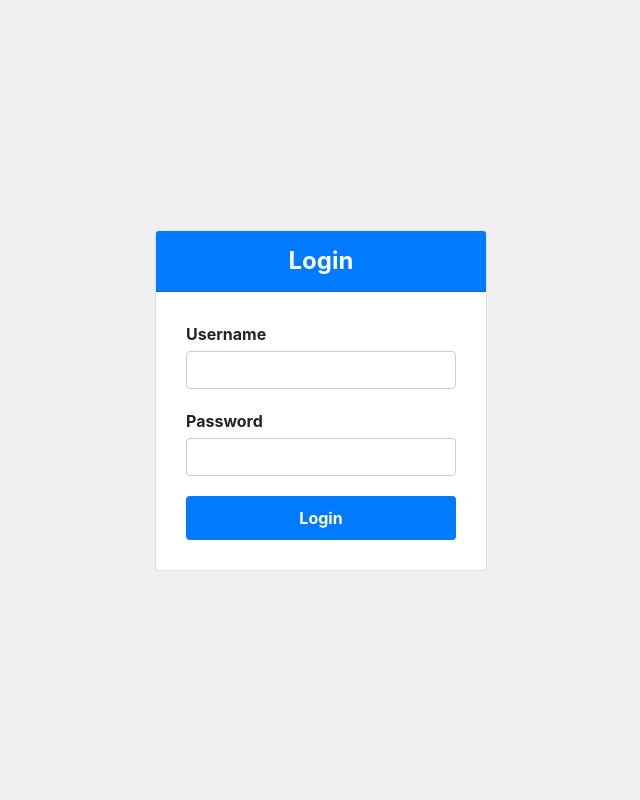
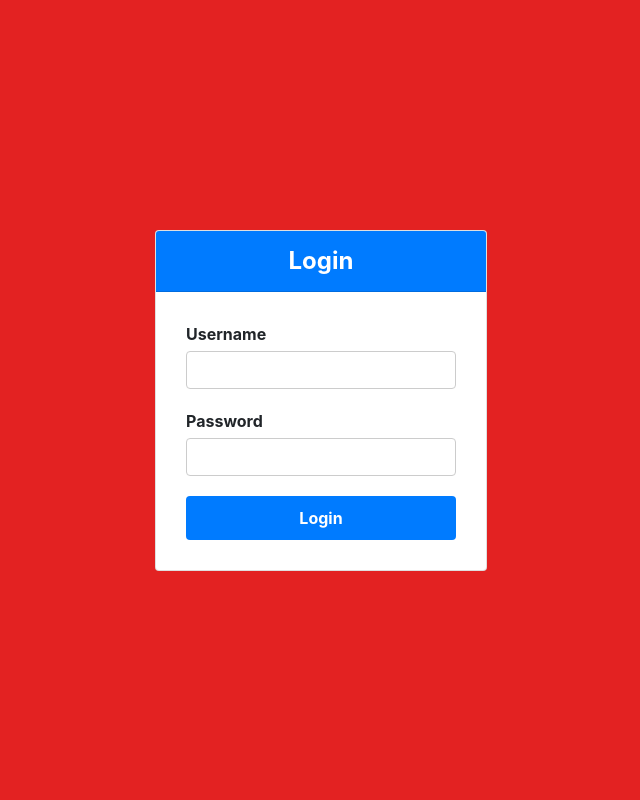
Before and after one commit to KuldeepBhatia001/IntelliChat, a Django app: page /login in a window 1280 px wide. Shown: the whole page, without its empty margins (319-959 px from the left). Run offline with Django 4.2, Linux system fonts and the light colour scheme; some libraries are stand-ins or nearby versions.

Commit message:
login color changed

```diff
--- a/template/login.html
+++ b/template/login.html
@@ -5,7 +5,7 @@
 {% block styles %}
 <style>
   body {
-    background-color: #f0f0f0;
+    background-color: #e32222;
   }
   .login-container {
     display: flex;
```
